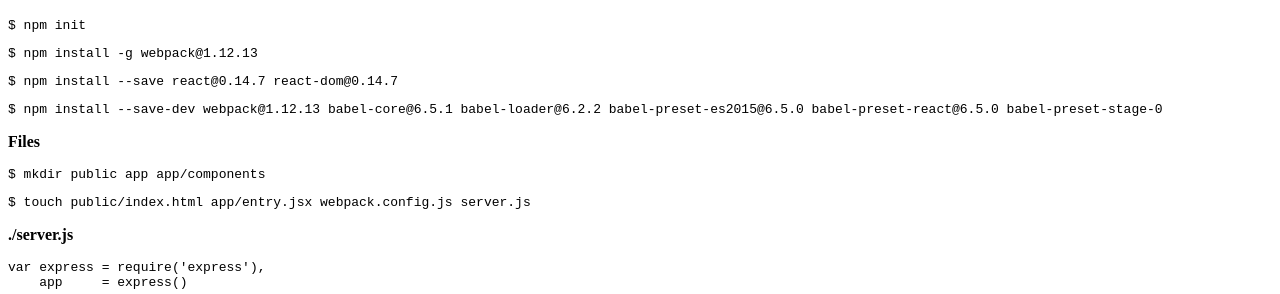
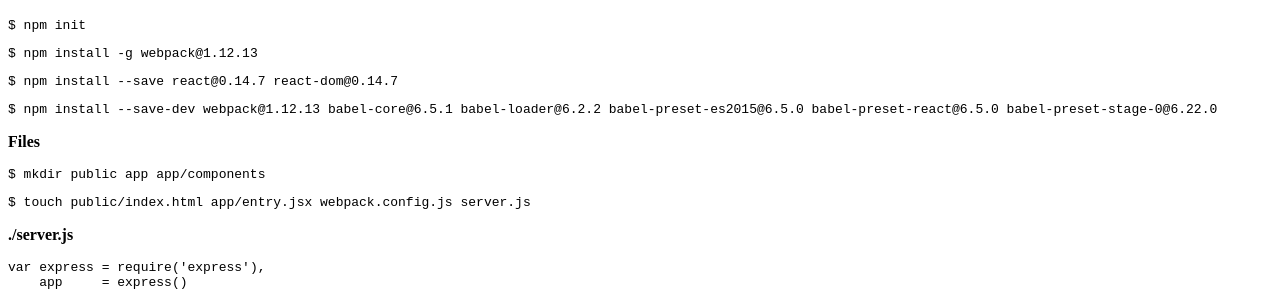
Before and after one commit to develdoe/develdoe.github.io, a Jekyll site: the page built from _posts/2016-12-07-react-boilerplate.md, in a window 1280 px wide. Shown: the part 331-625 px from the top of the page. Built offline with Jekyll 4.4.1, drawn with Linux system fonts in a browser that asks for light colours; nearby versions of some CDN libraries; comment, search, counter and statistics services are not loaded.

Commit message:
Updated 2016-12-07-react-boilerplate.md

````diff
--- a/_posts/2016-12-07-react-boilerplate.md
+++ b/_posts/2016-12-07-react-boilerplate.md
@@ -35,7 +35,7 @@
 ```
 
 ```bash
-$ npm install --save-dev webpack@1.12.13 babel-core@6.5.1 babel-loader@6.2.2 babel-preset-es2015@6.5.0 babel-preset-react@6.5.0 babel-preset-stage-0
+$ npm install --save-dev webpack@1.12.13 babel-core@6.5.1 babel-loader@6.2.2 babel-preset-es2015@6.5.0 babel-preset-react@6.5.0 babel-preset-stage-0@6.22.0
 ```
 
 
````
